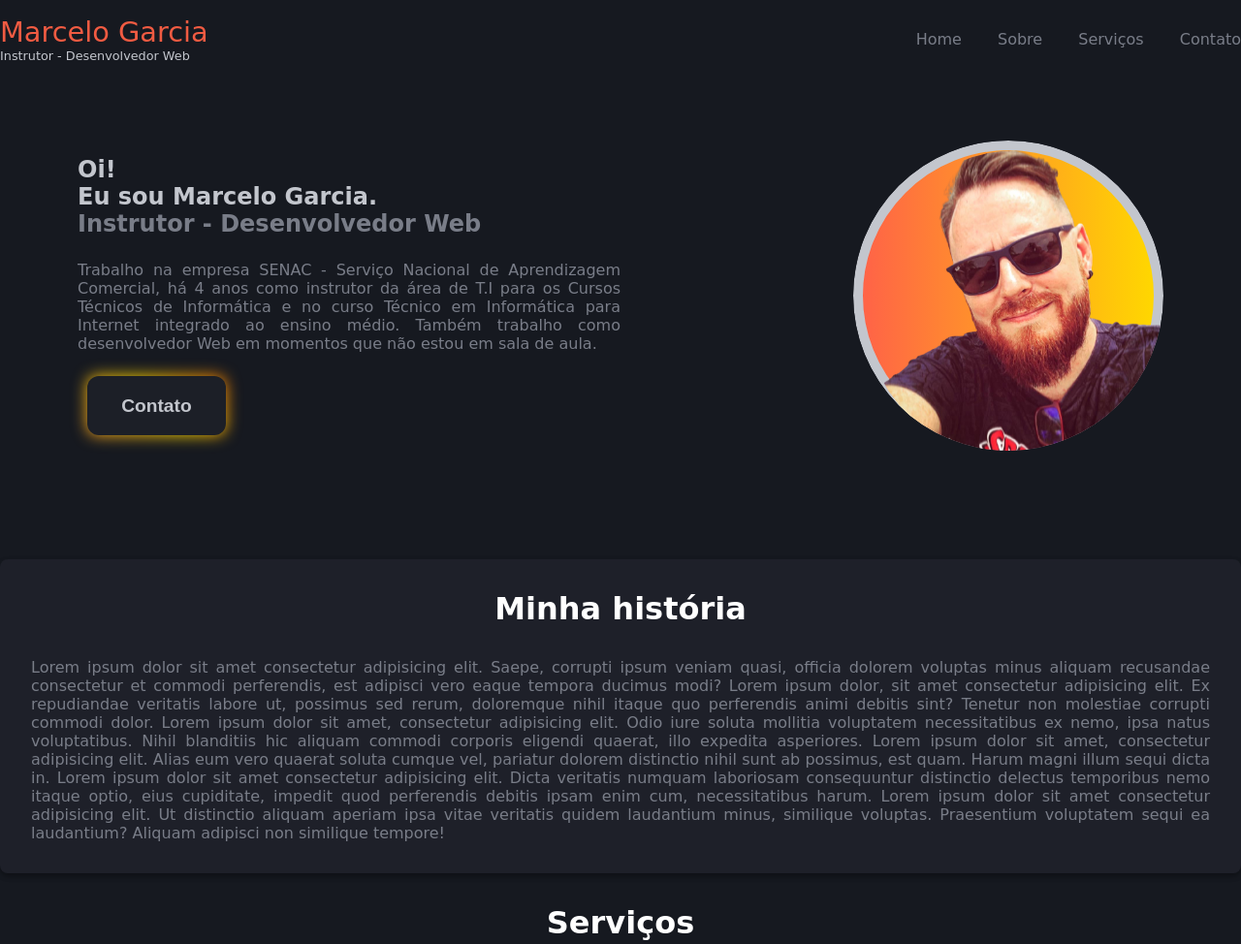
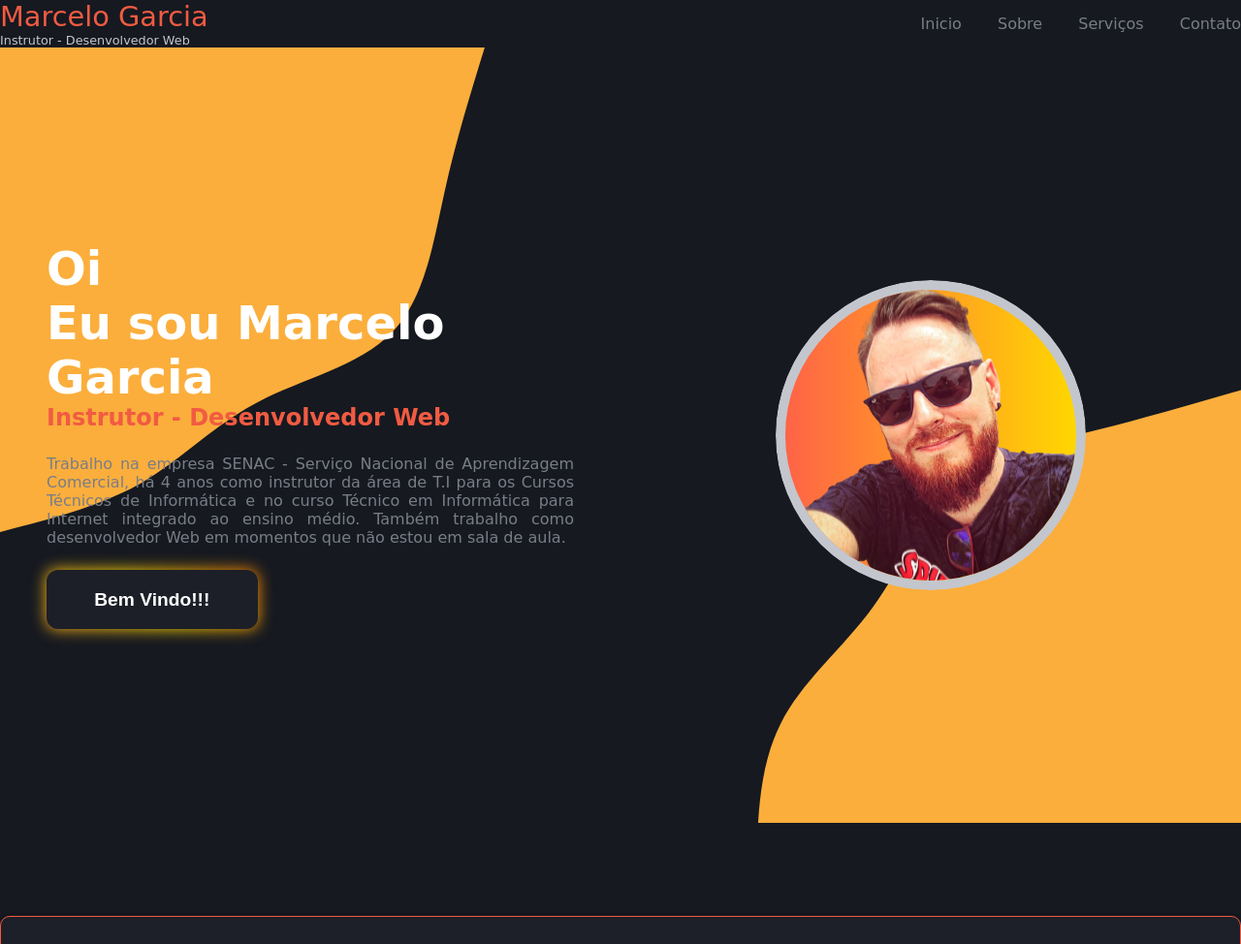
Before and after one commit to slabcouski/projeto_landing_page, a plain HTML site: page index.html in a window 1280 px wide. Shown: the top 974 px of the page at 97% size. Drawn offline with nearby package versions, Linux system fonts and the light colour scheme; a web font is replaced by a local one.

Commit message:
29/04/2023

```diff
--- a/assets/css/style.css
+++ b/assets/css/style.css
@@ -1,3 +1,8 @@
+*{
+    padding: 0;
+    margin: 0;
+    box-sizing: border-box;
+}
 :root{
     --primary-color: #F15B42;
     --secondary-color: #161920;
@@ -10,11 +15,6 @@
     --border-color: linear-gradient(to right, tomato 0%, gold 100%);
     --card-color: #222;
 }
-*{
-margin: 0;
-padding: 0;
-box-sizing: border-box;
-}
 body{
     font-family: var(--font-text);
     background-color: var(--secondary-color);
@@ -25,8 +25,15 @@ body{
     width: 100%;
     margin: 0 auto;
 }
-header{
-    padding-top: 1rem;
+.grid{
+    display: grid;
+    grid-template-areas:
+        "head head head"
+        "cont cont cont"
+        "foot foot foot";
+}
+header {
+    grid-area: head;
 }
 header nav{
     display: flex;
@@ -42,48 +49,87 @@ header nav span{
     color: var(--font-text-color);
     font-size: 0.8rem;
 }
-header nav li{
-    display: inline;
+header nav ul li{
+    position: relative;
+    display: inline-flex;
+    text-decoration: none;
+    cursor: pointer;
+    transition: 0.5s;
     margin-left: 2rem;
 }
-header nav li a{
+header nav ul li::after {
+    position: absolute;
+    content: "";
+    width: 100%;
+    height: 3px;
+    top: 100%;
+    left: 0;
+    background: var(--primary-color);
+    transition: transform 0.5s;
+    transform: scaleX(0);
+    transform-origin: right;
+}
+header nav ul li:hover {
+    color: var(--font-header-color);
+}
+header nav ul li:hover::after {
+    transform: scaleX(1);
+    transform-origin: left;
+}
+header nav ul li a{
     color: var(--font-header-color);
     text-decoration: none;
 }
-#home .container{
-    padding: 5rem;
+main {
+    grid-area: cont;
+}
+main .banner{
+    height: 50rem;
+    background-image: url(../img/blob-scene-haikei.svg);
+    background-size: 100%;
+    background-repeat: no-repeat;
+    position: relative;
+    z-index: -2;
+}
+main .banner,
+main .back_cards,
+footer .cards_contact{
+    display: grid;
+    grid-template-columns: repeat(auto-fit, minmax(200px, 1fr));
+}
+main .banner_text{
+    display: flex;
+    flex-direction: column;
+    justify-content: center;
     width: 100%;
+    padding: 3rem;
 }
-#home .container h1{
-    color: var(--font-text-color);
+main .banner_text h1{
+    display: flex;
+    text-align: start;
+    color: var(--font-title-color);
+    font-size: 3rem;
 }
-#home .banner{
-    display: inline-flex;
-    align-items: center;
+main .banner_text h2{
+    color: var(--primary-color);
 }
-#home .banner_text{
-    width: 50%;
-    height: 50%;
-    justify-content: center;
-}
-#home .banner_text p{
-    padding-top: 1.5rem;
-    padding-bottom: 1.5rem;
+main .banner_text p{
+    padding: 1.5rem 0;
     text-align: justify;
 }
-#home .button{
+main .banner_text button{
+    width: 40%;
     background: var(--tertiary-color);
     cursor: pointer;
     border: none;
-    padding: 1.2rem 2.2rem;
+    padding: 1.2rem;
     color: var(--font-text-color);
     font-size: 1.2rem;
     font-weight: bold;
+    border-radius: 12px;
     position: relative;
-    border-radius: 12px;
-    margin-left: 10px;
 }
-#home .button::before{
+main .banner_text button::before{
     content: "";
     position: absolute;
     top: 0;
@@ -97,76 +143,150 @@ header nav li a{
     filter: blur(8px);
     animation: glowing 20s linear infinite;
 }
+main .banner_text button a{
+    text-decoration: none;
+    color: var(--font-title-color);
+}
 @keyframes glowing{
-    0% {
+    0%{
         background-position: 0 0;
     }
-    50% {
+    50%{
         background-position: 400% 0;
     }
-    100% {
+    100%{
         background-position: 0 0;
     }
 }
-#home .banner_img{
-    margin-left: 15rem;
+main .banner_img{
+    display: flex;
+    align-items: center;
+    justify-content: center;
+    clip-path: circle(50% at 50% 50%);
+}
+main .banner_img img{
+    width: 20rem;
+    clip-path: circle(50% at 50% 50%);
     background: var(--border-color);
-    clip-path: circle(50% at 50% 50%);
-    width: 20rem;
-    height: 20rem;
     border: 10px solid var(--font-text-color);
     border-radius: 16rem;
 }
-#home .banner_img img{
-    width: 20rem;
-    height: 20rem;
-    clip-path: circle(50% at 50% 50%);
+main .cards_about{
+    margin-top: 6rem;
+    border: 1px solid var(--primary-color);
 }
-#about .cards_about{
-    width: 100%;
-    height: auto;
-}
-#about .back_cards{
-    display: flex;
-    justify-content: center;
-}
-#about .cards,
-#services .cards{
-    width: auto;
+main .cards_about,
+main .back_cards .cards{
     background-color: var(--cards-color);
-    margin: 2rem auto;
-    border-radius: 0.5rem;
+    text-align: justify;
+    padding: 2rem;
+    border-radius: 10px;
     box-shadow: 0px 3px 6px 0px rgba(0,0,0,0.16),
                 0px 3px 6px 0px rgba(0,0,0,0.23);
 }
-#about .cards h2{
+main .cards_about h2,
+.cards_services h2{
     text-align: center;
     color: var(--font-title-color);
-    margin: 2rem auto;
     font-size: 2rem;
 }
-#about .cards p,
-#services .cards p{
+main .cards_about p{
+    margin-top: 2rem;
+}
+main .cards_services h2{
+    margin: 2rem 0;
+}
+main .back_cards{
+    gap: 5rem;
+}
+main .back_cards .cards{
+    padding: 0;
+}
+main .cards img{
+    width: 100%;
+    border-radius: 10px 10px 0 0;
+}
+main .cards h3{
+    text-align: center;
+    color: var(--font-title-color);
+    margin: 1rem 0;
+    font-size: 1.5rem;
+}
+main .cards p{
     text-align: justify;
-    margin: 2rem;
+    padding: 0 2rem 2rem 2rem;
 }
-#services h2{
-    text-align: center;
+footer {
+    grid-area: foot;
+    margin-top: 3rem;
+    background-color: var(--cards-color);
+    padding: 3rem;
+}
+footer .icons{
+    display: flex;
+    justify-content: center;
+    align-items: center;
+    column-gap: 25px;
+}
+footer .icon{
+    display: inline-flex;
+    width: 3rem;
+    height: 3rem;
+    text-decoration: none;
     font-size: 2rem;
     color: var(--font-title-color);
+    border-radius: 50%;
+    outline: 2px solid var(--font-title-color);
+    transition-property: outline-offset, outline-color, background-color;
+    transition-duration: 0.25s;
 }
-#services .back_cards{
-    display: flex;
+footer .icon:hover{
+    outline-offset: 4px;
 }
-#services .cards{
-    width: 25%;
+footer .icon i{
+    margin: auto;
 }
-#services .cards h3{
-    text-align: center;
+footer .icon:hover i{
+    animation: snake 0.25s;
+}
+footer .icon--instagram:hover{
+    background-image: radial-gradient(
+        circle at 30% 107%,
+        #fdf497 0%,
+        #fdf497 5%,
+        #fd5949 45%,
+        #d6249f 60%,
+        #285aeb 90%
+    );
+    outline-color: #a02d76;
+}
+footer .icon--facebook:hover{
+    background-color: #1da1f2;
+    outline-color: #1da1f2;
+}
+footer .icon--github:hover{
+    background-color: #2ea44f;
+    outline-color: #2ea44f;
+}
+footer .icon--linkedin:hover{
+    background-color: #0077b5;
+    outline-color: #0077b5;
+    ;
+}
+footer .subscribe h3{
     color: var(--font-title-color);
+    font-size: 1.5rem;
+    margin-top: 2rem;
+}
+footer .subscribe input{
+    background-color: var(--primary-color);
+    border: 0;
+    width: 90%;
+    height: 2rem;
     margin-top: 1rem;
 }
-#services .cards img{
-    width: 100%;
-    border-radius: 0.5rem 0.5rem 0 0;
+footer .subscribe input::placeholder{
+    color: var(--font-title-color);
+    font-size: large;
+    padding-left: 1rem;
 }
--- a/index.html
+++ b/index.html
@@ -1,22 +1,23 @@
 <!DOCTYPE html>
 <html lang="pt-br">
-
 <head>
-    <meta charset="UTF-8" />
-    <meta http-equiv="X-UA-Compatible" content="IE=edge" />
-    <meta name="viewport" content="width=device-width, initial-scale=1.0" />
+    <meta charset="UTF-8">
+    <meta http-equiv="X-UA-Compatible" content="IE=edge">
+    <meta name="viewport" content="width=device-width, initial-scale=1.0">
+    <title>Landing Paget</title>
     <!--Style-->
-    <link rel="stylesheet" href="./assets/css/style.css" />
+    <link rel="stylesheet" href="./assets/css/style.css">
     <!--Fonts-->
     <link rel="preconnect" href="https://fonts.googleapis.com">
     <link rel="preconnect" href="https://fonts.gstatic.com" crossorigin>
     <link href="https://fonts.googleapis.com/css2?family=Tilt+Warp&display=swap" rel="stylesheet">
-    <title>Landing Page</title>
+    <!--Icons-->
+    <link rel="stylesheet" href="https://cdn.jsdelivr.net/npm/remixicon@2.5.0/fonts/remixicon.css">
 </head>
-
 <body>
+    <div class="container">
+        <div class="grid">
             <header>
-        <div class="container">
                 <nav>
                     <div class="logo">
                         <a>Marcelo Garcia</a>
@@ -24,59 +25,38 @@
                     </div>
                     <div>
                         <ul>
-                        <li>
-                            <a href="#home">Home</a>
-                        </li>
-                        <li>
-                            <a href="#about">Sobre</a>
-                        </li>
-                        <li>
-                            <a href="#services">Serviços</a>
-                        </li>
-                        <li>
-                            <a href="#contact">Contato</a>
-                        </li>
+                            <li><a href="#home">Inicio</a></li>
+                            <li><a href="#about">Sobre</a></li>
+                            <li><a href="#services">Serviços</a></li>
+                            <li><a href="#contact">Contato</a></li>
                         </ul>
                     </div>
                 </nav>
-        </div>
             </header>
+            <main>
                 <section id="home">
-        <div class="container">
                     <div class="banner">
                         <div class="banner_text">
-                    <h1>Oi!<br>Eu sou Marcelo Garcia.</h1>
+                            <h1>Oi<br>Eu sou Marcelo Garcia</h1>
                             <h2>Instrutor - Desenvolvedor Web</h2>
                             <p>Trabalho na empresa SENAC - Serviço Nacional de Aprendizagem Comercial, há 4 anos como instrutor da área de T.I para os Cursos Técnicos de Informática e no curso Técnico em Informática para Internet integrado ao ensino médio. Também trabalho como desenvolvedor Web em momentos que não estou em sala de aula.</p>
-                    <button class="button" href="contact">Contato</button>
+                            <button><a>Bem Vindo!!!</a></button>
                         </div>
                         <div class="banner_img">
-                    <div>
                                 <img src="/assets/img/user.png" alt="">
-                    </div>
-                </div>
-            </div>
-            <div class="banner_Social">
-
                         </div>
                     </div>
                 </section>
                 <section id="about">
-        <div class="container">
                     <div class="cards_about">
-                <div class="back_cards">
-                    <div class="cards">
                         <h2>Minha história</h2>
                         <p>Lorem ipsum dolor sit amet consectetur adipisicing elit. Saepe, corrupti ipsum veniam quasi, officia dolorem voluptas minus aliquam recusandae consectetur et commodi perferendis, est adipisci vero eaque tempora ducimus modi? Lorem ipsum dolor, sit amet consectetur adipisicing elit. Ex repudiandae veritatis labore ut, possimus sed rerum, doloremque nihil itaque quo perferendis animi debitis sint? Tenetur non molestiae corrupti commodi dolor. Lorem ipsum dolor sit amet, consectetur adipisicing elit. Odio iure soluta mollitia voluptatem necessitatibus ex nemo, ipsa natus voluptatibus. Nihil blanditiis hic aliquam commodi corporis eligendi quaerat, illo expedita asperiores. Lorem ipsum dolor sit amet, consectetur adipisicing elit. Alias eum vero quaerat soluta cumque vel, pariatur dolorem distinctio nihil sunt ab possimus, est quam. Harum magni illum sequi dicta in. Lorem ipsum dolor sit amet consectetur adipisicing elit. Dicta veritatis numquam laboriosam consequuntur distinctio delectus temporibus nemo itaque optio, eius cupiditate, impedit quod perferendis debitis ipsam enim cum, necessitatibus harum. Lorem ipsum dolor sit amet consectetur adipisicing elit. Ut distinctio aliquam aperiam ipsa vitae veritatis quidem laudantium minus, similique voluptas. Praesentium voluptatem sequi ea laudantium? Aliquam adipisci non similique tempore!</p>
                     </div>
-                </div>
-            </div>
-        </div>
                 </section>
                 <section id="services">
-        <div class="container">
-            <div class="cards_about">
+                    <div class="cards_services">
                         <h2>Serviços</h2>
+                    </div>
                     <div class="back_cards">
                         <div class="cards">
                             <img src="./assets/img/hardware.jpg" alt="">
@@ -94,12 +74,32 @@
                             <p>Lorem ipsum dolor sit amet consectetur adipisicing elit. Iusto vero tempore in facere voluptatum molestias, magnam consequatur quod illo quaerat. Ratione totam earum, culpa eligendi animi quae nulla dolorum modi!</p>
                         </div>
                     </div>
+                </section>
+            </main>
         </div>
     </div>
-    </section>
-    <footer class="#contact">
-
+    <footer id="contact">
+        <div class="cards_contact">
+            <div class="icons">
+                <a href="" class="icon icon--instagram">
+                    <i class="ri-instagram-line"></i>
+                </a>
+                <a href="" class="icon icon--facebook">
+                    <i class="ri-facebook-line"></i>
+                </a>
+                <a href="" class="icon icon--github">
+                    <i class="ri-github-line"></i>
+                </a>
+                <a href="" class="icon icon--linkedin">
+                    <i class="ri-linkedin-line"></i>
+                </a>
+            </div>
+            <div class="subscribe">
+                <h3>Inscreva-se</h3>
+                <p>Receba novas atualizações</p>
+                <input type="e-mail" placeholder="Seu endereço de e-mail">
+            </div>
+        </div>
     </footer>
 </body>
-
 </html>
```
Also changed, not shown: assets/img/blob-scene-haikei.png (added), assets/img/blob-scene-haikei.svg (added). Lines whose indentation alone changed are shown as unchanged.
